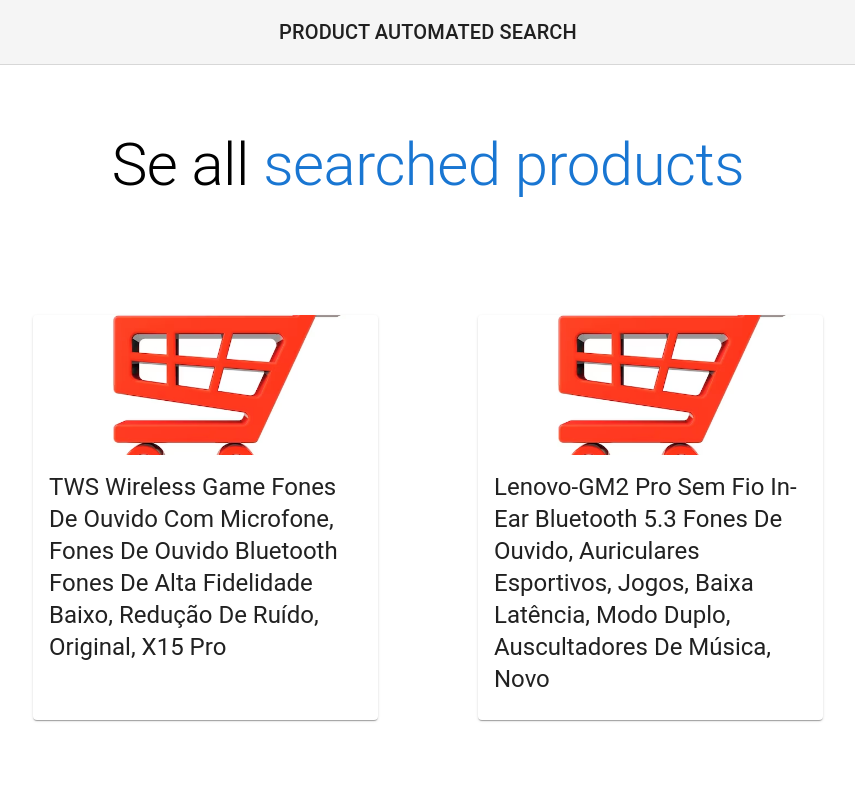
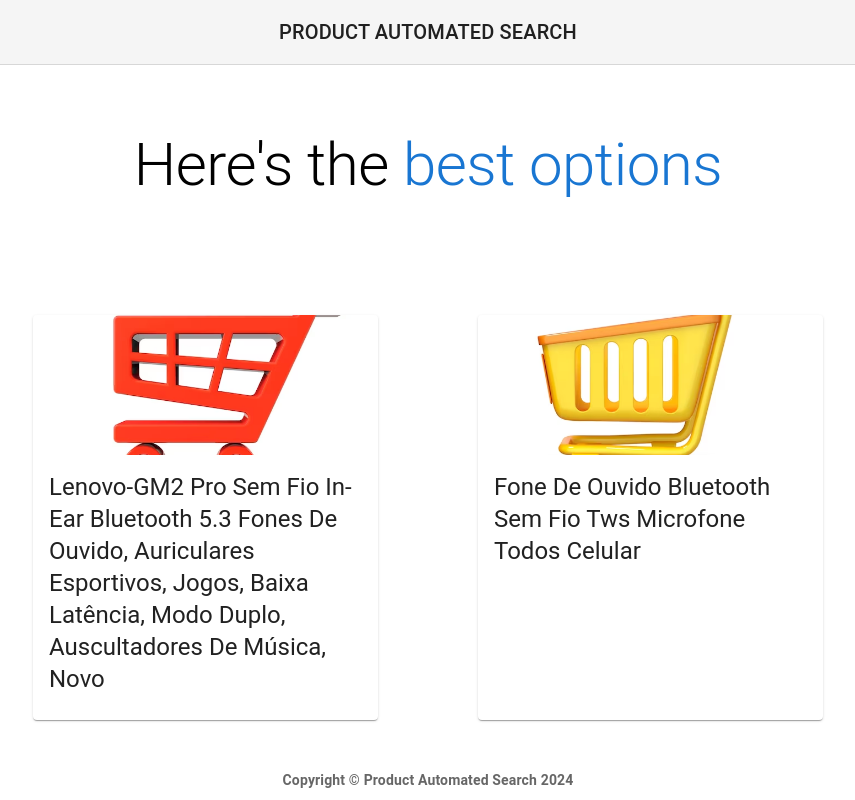
Before and after one commit to giovananog/product-automated-search, a React (Create React App) app in the folder frontend/: page /1 in a window 1280 px wide. Shown: the top 800 px of the page, without its empty margins (212-1067 px from the left). Built offline with nearby package versions, Linux system fonts and the light colour scheme.

Commit message:
feat: final result page started

```diff
--- a/frontend/src/components/App.jsx
+++ b/frontend/src/components/App.jsx
@@ -6,6 +6,8 @@ import {
   } from "react-router-dom";
 import Home from "./Home";
 import Result from "./Result";
+import FinalResult from "./FinalResult";
+
 
 
 function App() {
@@ -15,7 +17,7 @@ function App() {
         <Routes>
 
           <Route path="/" element={<Home/>}></Route>
-          <Route path="/:product" element={<Result/>}></Route>
+          <Route path="/:product" element={<FinalResult/>}></Route>
 
         </Routes>
 
--- /dev/null
+++ b/frontend/src/components/FinalResult.jsx
@@ -0,0 +1,137 @@
+import React from "react";
+import Footer from "./Footer";
+import Header from "./Header";
+import { useParams } from "react-router-dom";
+import api from '../api'
+import GenericCard from "./Card";
+import Typography from '@mui/material/Typography';
+
+
+function FinalResult() {
+
+//   const [products, setProducts] = React.useState([]);
+
+  const {product} = useParams()
+
+  const data = (
+     [
+      {
+        "name": "TWS Wireless Game Fones De Ouvido Com Microfone, Fones De Ouvido Bluetooth Fones De Alta Fidelidade Baixo, Redu\u00e7\u00e3o De Ru\u00eddo, Original, X15 Pro",
+        "price": "15,99",
+        "sales": "10,000",
+        "store": 1
+      },
+      {
+        "name": "Lenovo-GM2 Pro Sem Fio In-Ear Bluetooth 5.3 Fones De Ouvido, Auriculares Esportivos, Jogos, Baixa Lat\u00eancia, Modo Duplo, Auscultadores De M\u00fasica, Novo",
+        "price": "12,29",
+        "sales": "10,000",
+        "store": 1
+      },
+      {
+        "name": "F9 Fones De Ouvido Bluetooth Sem Fio Com Display LED, Auricular Binaural, Chamada HD \u00c0 Prova D' \u00c1gua, Fones De Ouvido De Redu\u00e7\u00e3o De Ru\u00eddo, CVC 8.0, TWS",
+        "price": "15,99",
+        "sales": "100k ",
+        "store": 1
+      },
+      {
+        "name": "Fone de Ouvido Sem Fio Lenovo LP40 Bluetooth 5.0",
+        "price": "96,90",
+        "sales": "136",
+        "store": 2
+      },
+      {
+        "name": "Fone De Ouvido Via Bluetooth Sem Fio",
+        "price": "36,47",
+        "sales": "63",
+        "store": 2
+      },
+      {
+        "name": "Fone de ouvido Headphone Mondial HP03 Bluetooth Sound Bivolt",
+        "price": "65,27",
+        "sales": "62",
+        "store": 2
+      },
+      {
+        "name": "Fone De Ouvido Bluetooth Sem Fio Tws Microfone Todos Celular",
+        "price": "43.39",
+        "sales": "17117",
+        "store": 3
+      },
+      {
+        "name": "Fone De Ouvido Taue101bk/00 Com Microfone Philips Cor Preto",
+        "price": "26.84",
+        "sales": "1322",
+        "store": 3
+      },
+      {
+        "name": "Fone de ouvido in-ear Samsung EG920 EO-EG920 white",
+        "price": "22.07",
+        "sales": "2086",
+        "store": 3
+      }
+    ]
+  )
+
+  // React.useEffect(() => {
+  //   api.get(`/${product}`)
+  //     .then(response => setProducts(response.data.results))
+  //     .catch(error => console.error("Error:", error));
+  // }, []);
+
+  const products = (getBestOptions(data));
+
+  return (
+    <div>
+
+        <Header />
+
+        <div className="title-allProducts">
+        <Typography
+            component="h2"
+            variant="h2"
+            sx={{
+              display: 'flex',
+              flexDirection: { xs: 'column', md: 'row' },
+              alignSelf: 'center',
+              textAlign: 'center',
+            }}
+          >
+            Here's the&nbsp;
+            <Typography
+              component="span"
+              variant="h2"
+              sx={{
+                color: 'primary.main'
+              }}
+            >
+              best options
+            </Typography>
+          </Typography>
+        </div>
+
+        <div className="allStore-cards">
+          {products.map(item =>
+            <GenericCard key={item.name} name={item.name} image={`images/Store ${item.store}.avif`} />
+          )}
+        </div>
+
+
+
+        <Footer />
+
+    </div>
+  );
+}
+
+export default FinalResult;
+
+
+function getBestOptions(data) {
+    const cheapest = data.reduce((min, product) => parseFloat(product.price) < parseFloat(min.price) ? product : min);
+
+    const bestSelling = data.reduce((max, product) => parseInt(product.sales) > parseInt(max.sales) ? product : max);
+
+    return [
+        cheapest, bestSelling ,
+    ];
+}
```
